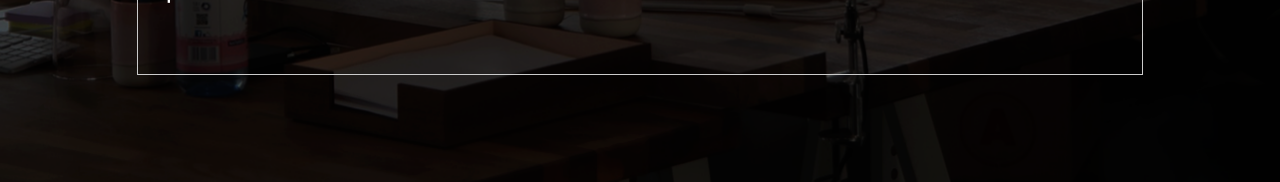
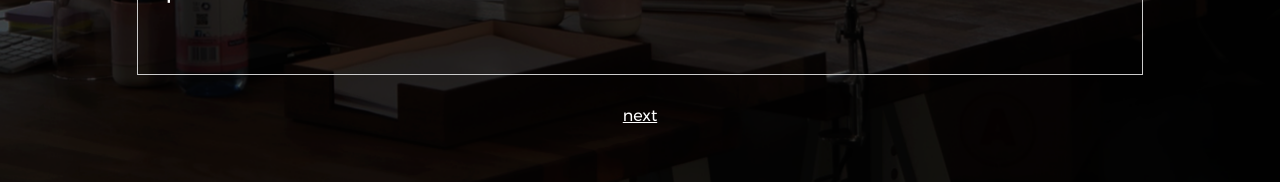
Before and after one commit to chalatz/jastics-labs, a Jekyll site: the page built from index.md, in a window 1280 px wide. Shown: the part 715-897 px from the top of the page. Built offline with Jekyll 4.4.1, drawn with Linux system fonts in a browser that asks for light colours.

Commit message:
Working on bottom banner

```diff
--- a/_includes/banner.html
+++ b/_includes/banner.html
@@ -39,4 +39,6 @@
 
     </div>
 
+    <a href="" class="go-to-next">next</a>
+
 </section>
--- a/_sass/banner.scss
+++ b/_sass/banner.scss
@@ -1,9 +1,10 @@
 .banner {
     background-image: url(/assets/img/site/banner-bg.png);
-    height: 100%;
+    min-height: 100vh;
     background-position: center;
     background-repeat: no-repeat;
     background-size: cover;
+    position: relative;
 
     &__container {
 
--- a/_sass/helpers.scss
+++ b/_sass/helpers.scss
@@ -18,3 +18,11 @@ img {
     }
 
 }
+
+.go-to-next {
+    color: #fff;
+    position: absolute;
+    bottom: 60px;
+    left: 50%;
+    transform: translateX(-50%);
+}
```
